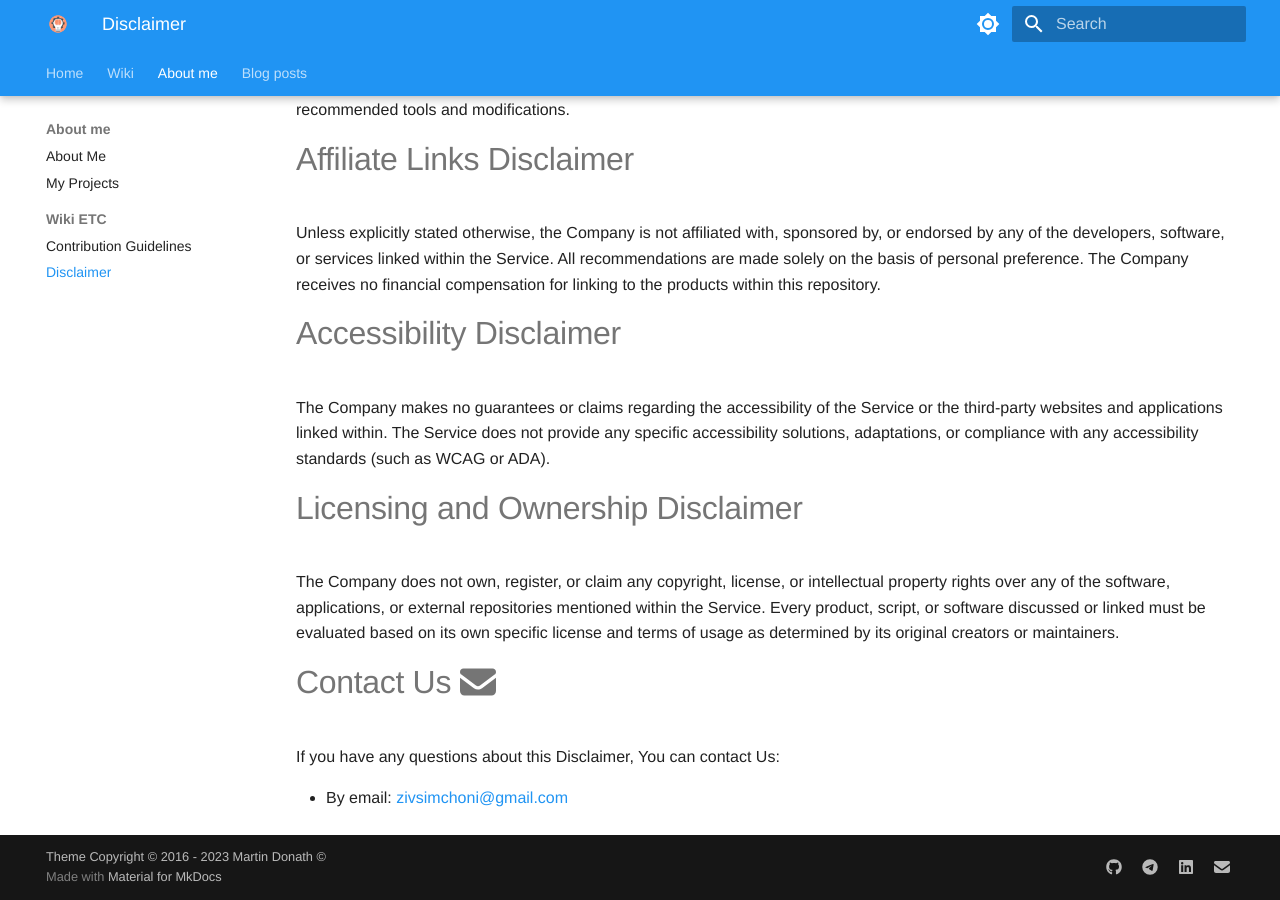
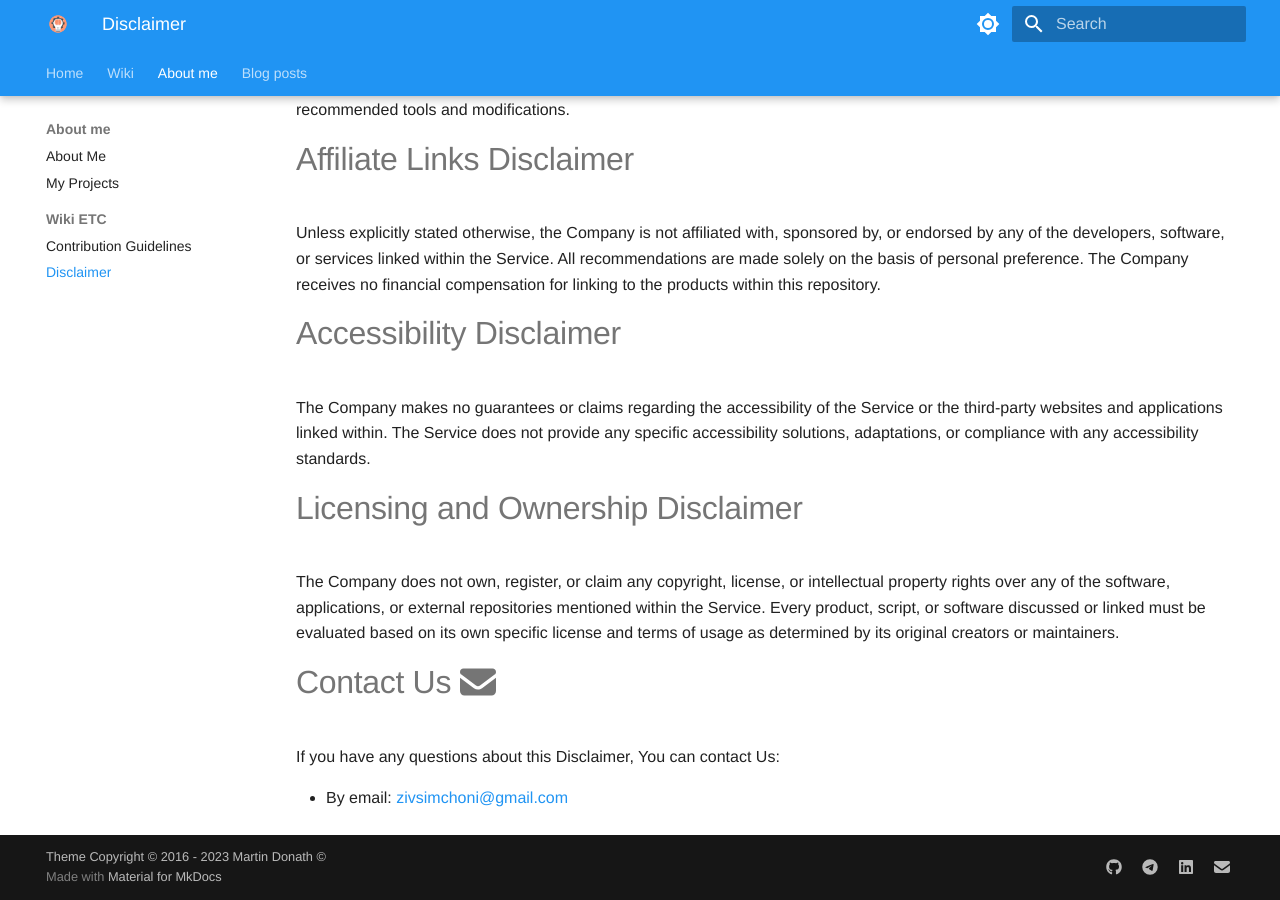
Before and after one commit to ZivSimchoni/Zwiki, an MkDocs documentation site: the page built from docs/about-me/Wiki-ETC/disclaimer.md, in a window 1280 px wide and 900 px high, scrolled down 2768 px. Built offline with MkDocs 1.6.1 and Material for MkDocs 9.7.7, drawn with Linux system fonts in a browser that asks for light colours; some web fonts are replaced.

Commit message:
Update disclaimer.md

```diff
--- a/docs/about-me/Wiki-ETC/disclaimer.md
+++ b/docs/about-me/Wiki-ETC/disclaimer.md
@@ -89,7 +89,7 @@ Unless explicitly stated otherwise, the Company is not affiliated with, sponsore
 
 # Accessibility Disclaimer
 
-The Company makes no guarantees or claims regarding the accessibility of the Service or the third-party websites and applications linked within. The Service does not provide any specific accessibility solutions, adaptations, or compliance with any accessibility standards (such as WCAG or ADA).
+The Company makes no guarantees or claims regarding the accessibility of the Service or the third-party websites and applications linked within. The Service does not provide any specific accessibility solutions, adaptations, or compliance with any accessibility standards.
 
 # Licensing and Ownership Disclaimer
 
```
